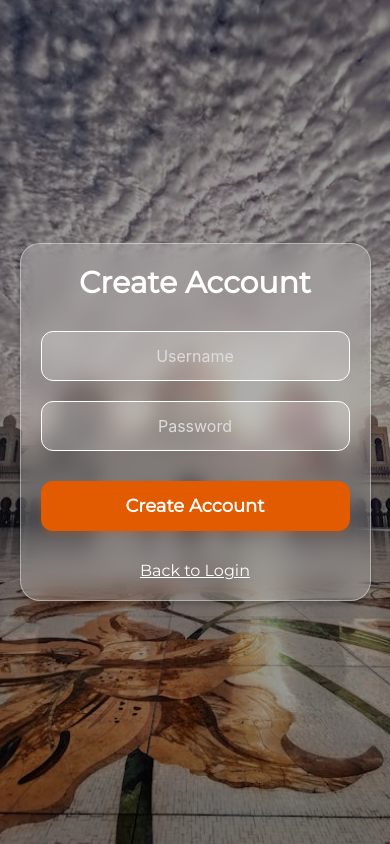
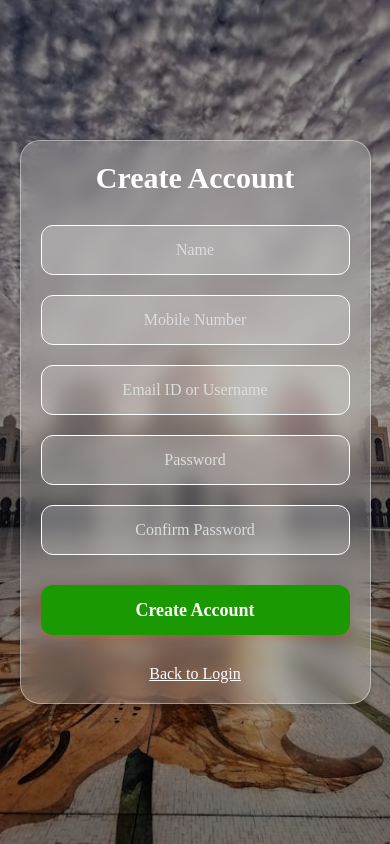
Before and after one commit to RobinX-dev/masjid-finder, a React Native app in the folder Client/: screen /Register in a window 390 px wide. Built offline with nearby package versions, Linux system fonts and the light colour scheme.

Commit message:
login and register ui

```diff
--- a/Client/components/home.js
+++ b/Client/components/home.js
@@ -6,9 +6,6 @@ import {
   TextInput,
   TouchableOpacity,
   Modal,
-  LayoutAnimation,
-  Platform,
-  UIManager,
   Animated,
   StyleSheet,
   RefreshControl,
@@ -55,7 +52,6 @@ const Home = ({ navigation }) => {
         async (position) => {
           const { latitude, longitude } = position.coords;
           const pincode = await fetchPincodeFromCoordinates(latitude, longitude);
-          sessionStorage.setItem('pincode',pincode)
           if (pincode) {
             setPincode(pincode);
           } else {
@@ -75,12 +71,12 @@ const Home = ({ navigation }) => {
   };
 
   const fetchPincodeFromCoordinates = async (latitude, longitude) => {
-    const API_KEY = 'YOUR_OPENCAGE_API_KEY';
-    const url = `https://geocode.maps.co/reverse?lat=${latitude}&lon=${longitude}&api_key=67d337c7e020a870411323hgva983bb`;
+    const API_KEY = 'YOUR_OPENCAGE_API_KEY'; // Replace with your API key
+    const url = `https://api.opencagedata.com/geocode/v1/json?q=${latitude}+${longitude}&key=${API_KEY}`;
 
     try {
       const response = await axios.get(url);
-      const results = response.data.address.postcode;
+      const results = response.data.results[0].components.postcode;
       return results;
     } catch (error) {
       console.error('Error fetching pincode:', error);
@@ -102,7 +98,6 @@ const Home = ({ navigation }) => {
   };
 
   useEffect(() => {
-    // fetchData();
     fetchUserLocation();
     Animated.timing(fadeAnim, {
       toValue: 1,
@@ -113,7 +108,7 @@ const Home = ({ navigation }) => {
 
   const handleSearch = async () => {
     if (!pincode || !selectedService) {
-      alert('Please enter both a pincode and a service type.');
+      Alert.alert('Missing Information', 'Please enter both a pincode and select a service type.');
       return;
     }
 
@@ -138,16 +133,13 @@ const Home = ({ navigation }) => {
 
   const handleRefresh = () => {
     setRefreshing(true);
-    setTimeout(() => {
-      setRefreshing(false);
-      location.reload();
-    }, 2000);
+    fetchData();
   };
 
   if (loading) {
     return (
       <View style={styles.center}>
-        <ActivityIndicator size="large" color="#fff" />
+        <ActivityIndicator size="large" color="#e35b00" />
       </View>
     );
   }
@@ -234,15 +226,14 @@ const styles = StyleSheet.create({
   container: {
     flex: 1,
     padding: 15,
-    backgroundColor: '#f9f9f9',
+    backgroundColor: '#000', // Change background color to black
   },
   title: {
     fontSize: 26,
     fontWeight: 'bold',
-    color: '#e35b00',
+    color: '#fff', // Change title color to white
     textAlign: 'center',
     marginBottom: 20,
-    marginTop:30
   },
   searchContainer: {
     flexDirection: 'row',
@@ -250,7 +241,6 @@ const styles = StyleSheet.create({
     marginBottom: 15,
   },
   input: {
-    fontFamily:'Montserrat-Regular',
     flex: 1,
     height: 40,
     borderColor: '#e35b00',
@@ -260,6 +250,7 @@ const styles = StyleSheet.create({
     marginRight: 8,
     backgroundColor: '#fff',
     justifyContent: 'center',
+    fontFamily: 'Poppins-Regular', // Use Poppins Regular font
   },
   searchButton: {
     backgroundColor: '#e35b00',
@@ -272,6 +263,7 @@ const styles = StyleSheet.create({
     color: '#fff',
     fontSize: 16,
     fontWeight: 'bold',
+    fontFamily: 'Poppins-Bold', // Use Poppins Bold font
   },
   card: {
     backgroundColor: '#fff',
@@ -285,15 +277,15 @@ const styles = StyleSheet.create({
     elevation: 3,
   },
   cardTitle: {
-    fontFamily:'Montserrat-Regular',
     fontSize: 18,
-    // fontWeight: 'bold',
     color: '#333',
+    fontFamily: 'Poppins-Regular', // Use Poppins Regular font
   },
   cardSubtitle: {
     fontSize: 14,
     color: '#666',
     marginTop: 5,
+    fontFamily: 'Poppins-Regular', // Use Poppins Regular font
   },
   modalContainer: {
     flex: 1,
@@ -314,6 +306,7 @@ const styles = StyleSheet.create({
   },
   modalText: {
     fontSize: 16,
+    fontFamily: 'Poppins-Regular', // Use Poppins Regular font
   },
   modalCancel: {
     marginTop: 10,
--- a/Client/components/loginPage.js
+++ b/Client/components/loginPage.js
@@ -3,16 +3,15 @@ import {
   View,
   TextInput,
   TouchableOpacity,
+  Alert,
   StyleSheet,
-  Alert,
-  ActivityIndicator,
   ImageBackground,
   Platform,
+  ActivityIndicator,
 } from 'react-native';
 import AsyncStorage from '@react-native-async-storage/async-storage';
 import { BASE_URL } from '../environment';
 import CustomText from './CustomText';
-import { Image } from 'react-native';
 
 const LoginPage = ({ setIsLoggedIn, navigation }) => {
   const [username, setUsername] = useState('');
@@ -56,21 +55,13 @@ const LoginPage = ({ setIsLoggedIn, navigation }) => {
 
   return (
     <ImageBackground
-      source={{uri:'https://img.freepik.com/free-photo/background-gradient-lights_23-2149304969.jpg?t=st=1742322046~exp=1742325646~hmac=af222707177f7cc424cc4ec461b74dccee5f3f6a6360cf8b07c153f1dfdce2d1&w=740'}} // Change to your image
+      source={require('../assets/masjid.jpeg')} // Same background image as the register page
       style={styles.imageBackground}
       resizeMode="cover"
     >
       <View style={styles.overlay}>
-        <Image
-          source={{ uri: 'https://cdn-icons-gif.flaticon.com/17905/17905396.gif' }}
-          style={styles.image}
-        />
-        {/* Blur effect using CSS-style backdropFilter */}
         <View style={styles.blurContainer}>
-
-
-        <CustomText style={styles.title}>Login Here</CustomText>
-
+          <CustomText style={styles.title}>Login Here</CustomText>
           <TextInput
             style={styles.input}
             placeholder="Username"
@@ -98,7 +89,10 @@ const LoginPage = ({ setIsLoggedIn, navigation }) => {
             )}
           </TouchableOpacity>
 
-          <TouchableOpacity onPress={() => navigation.navigate('Register')} style={styles.link}>
+          <TouchableOpacity
+            onPress={() => navigation.navigate('Register')}
+            style={styles.link}
+          >
             <CustomText style={styles.linkText}>Create an account</CustomText>
           </TouchableOpacity>
         </View>
@@ -113,14 +107,6 @@ const styles = StyleSheet.create({
     width: '100%',
     height: '100%',
   },
-  image: {
-    width: 200,  // Adjust based on your preferred size
-    height: 200, // Adjust based on your preferred size
-    marginBottom:250,
-    borderWidth: 2, // Optional: Add a border
-    borderColor: '#fff', // Optional: Border color
-  },
-
   overlay: {
     flex: 1,
     justifyContent: 'center',
@@ -128,8 +114,6 @@ const styles = StyleSheet.create({
     backgroundColor: 'rgba(0, 0, 0, 0.4)', // Dark overlay effect
   },
   blurContainer: {
-    position: 'absolute', // Make it position at the bottom
-    bottom: 20, // Adjust the distance from the bottom of the screen
     width: '90%',
     padding: 20,
     borderRadius: 20,
@@ -137,25 +121,24 @@ const styles = StyleSheet.create({
     justifyContent: 'center',
     backgroundColor: 'rgba(255, 255, 255, 0.2)', // Semi-transparent white
     borderWidth: 1,
-    borderColor: 'rgba(255, 255, 255, 0.4)', // Soft border for more effect
+    borderColor: 'rgba(255, 255, 255, 0.4)', // Soft border effect
     shadowColor: '#000',
     shadowOpacity: 0.2,
     shadowOffset: { width: 0, height: 4 },
     shadowRadius: 5,
-    elevation: 0, // Android shadow
-    alignSelf: 'center', // Ensure it's centered horizontally
+    elevation: 5, // Android shadow
     ...Platform.select({
       web: {
         backdropFilter: 'blur(10px)', // Only works on web
       },
     }),
   },
-
   title: {
     fontSize: 30,
     fontWeight: '700',
     color: '#fff',
     marginBottom: 20,
+    fontFamily: 'Poppins-Bold', // Poppins Font
   },
   input: {
     width: '100%',
@@ -169,11 +152,12 @@ const styles = StyleSheet.create({
     fontSize: 16,
     color: '#fff',
     textAlign: 'center',
+    fontFamily: 'Poppins-Regular', // Poppins Font
   },
   button: {
     width: '100%',
     height: 50,
-    backgroundColor: '#e35b00',
+    backgroundColor: '#1b9902', // Primary theme color
     justifyContent: 'center',
     alignItems: 'center',
     borderRadius: 12,
@@ -188,18 +172,20 @@ const styles = StyleSheet.create({
     color: '#fff',
     fontSize: 18,
     fontWeight: 'bold',
+    fontFamily: 'Poppins-Bold', // Poppins Font
   },
   buttonDisabled: {
     backgroundColor: '#e0a89e',
   },
   link: {
-    marginTop: 16,
+    marginTop: 10,
   },
   linkText: {
     color: '#fff',
     fontSize: 16,
     fontWeight: '500',
     textDecorationLine: 'underline',
+    fontFamily: 'Poppins-Regular', // Poppins Font
   },
 });
 
--- a/Client/components/registerpage.js
+++ b/Client/components/registerpage.js
@@ -13,13 +13,27 @@ import { BASE_URL } from '../environment';
 import CustomText from './CustomText';
 
 const RegisterPage = ({ navigation }) => {
-  const [username, setUsername] = useState('');
+  const [name, setName] = useState('');
+  const [mobileNumber, setMobileNumber] = useState('');
+  const [emailOrUsername, setEmailOrUsername] = useState('');
   const [password, setPassword] = useState('');
+  const [confirmPassword, setConfirmPassword] = useState('');
   const [isLoading, setIsLoading] = useState(false);
 
   const handleRegister = async () => {
-    if (!username.trim() || !password.trim()) {
-      Alert.alert('Error', 'Username and password cannot be empty.');
+    if (
+      !name.trim() ||
+      !mobileNumber.trim() ||
+      !emailOrUsername.trim() ||
+      !password.trim() ||
+      !confirmPassword.trim()
+    ) {
+      Alert.alert('Error', 'All fields are required.');
+      return;
+    }
+
+    if (password !== confirmPassword) {
+      Alert.alert('Error', 'Passwords do not match.');
       return;
     }
 
@@ -28,7 +42,7 @@ const RegisterPage = ({ navigation }) => {
       const response = await fetch(`${BASE_URL}register`, {
         method: 'POST',
         headers: { 'Content-Type': 'application/json' },
-        body: JSON.stringify({ username, password }),
+        body: JSON.stringify({ name, mobileNumber, emailOrUsername, password }),
       });
 
       setIsLoading(false);
@@ -49,7 +63,7 @@ const RegisterPage = ({ navigation }) => {
 
   return (
     <ImageBackground
-      source={require('../assets/masjid.jpeg')} // Background image
+      source={require('../assets/masjid.jpeg')}
       style={styles.imageBackground}
       resizeMode="cover"
     >
@@ -58,9 +72,24 @@ const RegisterPage = ({ navigation }) => {
           <CustomText style={styles.title}>Create Account</CustomText>
           <TextInput
             style={styles.input}
-            placeholder="Username"
-            value={username}
-            onChangeText={setUsername}
+            placeholder="Name"
+            value={name}
+            onChangeText={setName}
+            placeholderTextColor="#ddd"
+          />
+          <TextInput
+            style={styles.input}
+            placeholder="Mobile Number"
+            value={mobileNumber}
+            onChangeText={setMobileNumber}
+            keyboardType="numeric"
+            placeholderTextColor="#ddd"
+          />
+          <TextInput
+            style={styles.input}
+            placeholder="Email ID or Username"
+            value={emailOrUsername}
+            onChangeText={setEmailOrUsername}
             placeholderTextColor="#ddd"
           />
           <TextInput
@@ -69,6 +98,14 @@ const RegisterPage = ({ navigation }) => {
             secureTextEntry
             value={password}
             onChangeText={setPassword}
+            placeholderTextColor="#ddd"
+          />
+          <TextInput
+            style={styles.input}
+            placeholder="Confirm Password"
+            secureTextEntry
+            value={confirmPassword}
+            onChangeText={setConfirmPassword}
             placeholderTextColor="#ddd"
           />
           <TouchableOpacity
@@ -102,7 +139,7 @@ const styles = StyleSheet.create({
     flex: 1,
     justifyContent: 'center',
     alignItems: 'center',
-    backgroundColor: 'rgba(0, 0, 0, 0.4)', // Dark overlay effect
+    backgroundColor: 'rgba(0, 0, 0, 0.4)',
   },
   blurContainer: {
     width: '90%',
@@ -110,17 +147,17 @@ const styles = StyleSheet.create({
     borderRadius: 20,
     alignItems: 'center',
     justifyContent: 'center',
-    backgroundColor: 'rgba(255, 255, 255, 0.2)', // Semi-transparent white
+    backgroundColor: 'rgba(255, 255, 255, 0.2)',
     borderWidth: 1,
-    borderColor: 'rgba(255, 255, 255, 0.4)', // Soft border effect
+    borderColor: 'rgba(255, 255, 255, 0.4)',
     shadowColor: '#000',
     shadowOpacity: 0.2,
     shadowOffset: { width: 0, height: 4 },
     shadowRadius: 5,
-    elevation: 5, // Android shadow
+    elevation: 5,
     ...Platform.select({
       web: {
-        backdropFilter: 'blur(10px)', // Only works on web
+        backdropFilter: 'blur(10px)',
       },
     }),
   },
@@ -129,6 +166,7 @@ const styles = StyleSheet.create({
     fontWeight: '700',
     color: '#fff',
     marginBottom: 20,
+    fontFamily: 'Poppins-Bold',
   },
   input: {
     width: '100%',
@@ -137,16 +175,17 @@ const styles = StyleSheet.create({
     borderColor: '#fff',
     borderRadius: 12,
     paddingHorizontal: 15,
-    backgroundColor: 'rgba(255, 255, 255, 0.2)', // Slight transparency
+    backgroundColor: 'rgba(255, 255, 255, 0.2)',
     marginVertical: 10,
     fontSize: 16,
     color: '#fff',
     textAlign: 'center',
+    fontFamily: 'Poppins-Regular',
   },
   button: {
     width: '100%',
     height: 50,
-    backgroundColor: '#e35b00', // Primary theme color
+    backgroundColor: '#1b9902',
     justifyContent: 'center',
     alignItems: 'center',
     borderRadius: 12,
@@ -161,6 +200,7 @@ const styles = StyleSheet.create({
     color: '#fff',
     fontSize: 18,
     fontWeight: 'bold',
+    fontFamily: 'Poppins-Bold',
   },
   buttonDisabled: {
     backgroundColor: '#e0a89e',
@@ -173,6 +213,7 @@ const styles = StyleSheet.create({
     fontSize: 16,
     fontWeight: '500',
     textDecorationLine: 'underline',
+    fontFamily: 'Poppins-Regular',
   },
 });
 
--- a/Client/environment.js
+++ b/Client/environment.js
@@ -1,3 +1,3 @@
-export const BASE_URL = 'http://192.168.2.14:5000/api/'; // Robi Pc
-// export const BASE_URL = 'http://192.168.79.107:5000/api/'; //MM raja
+// export const BASE_URL = 'http://192.168.2.14:5000/api/'; // Robi Pc
+export const BASE_URL = 'http://localhost:5000/api/'; //MM raja
 // export const BASE_URL = 'http://192.168.2.246:5000/api/'; // Robi Laptop
```
Also changed, not shown: Client/package.json (+7 -4 lines), 1 other file (tests, documents, lock files or other folders).
